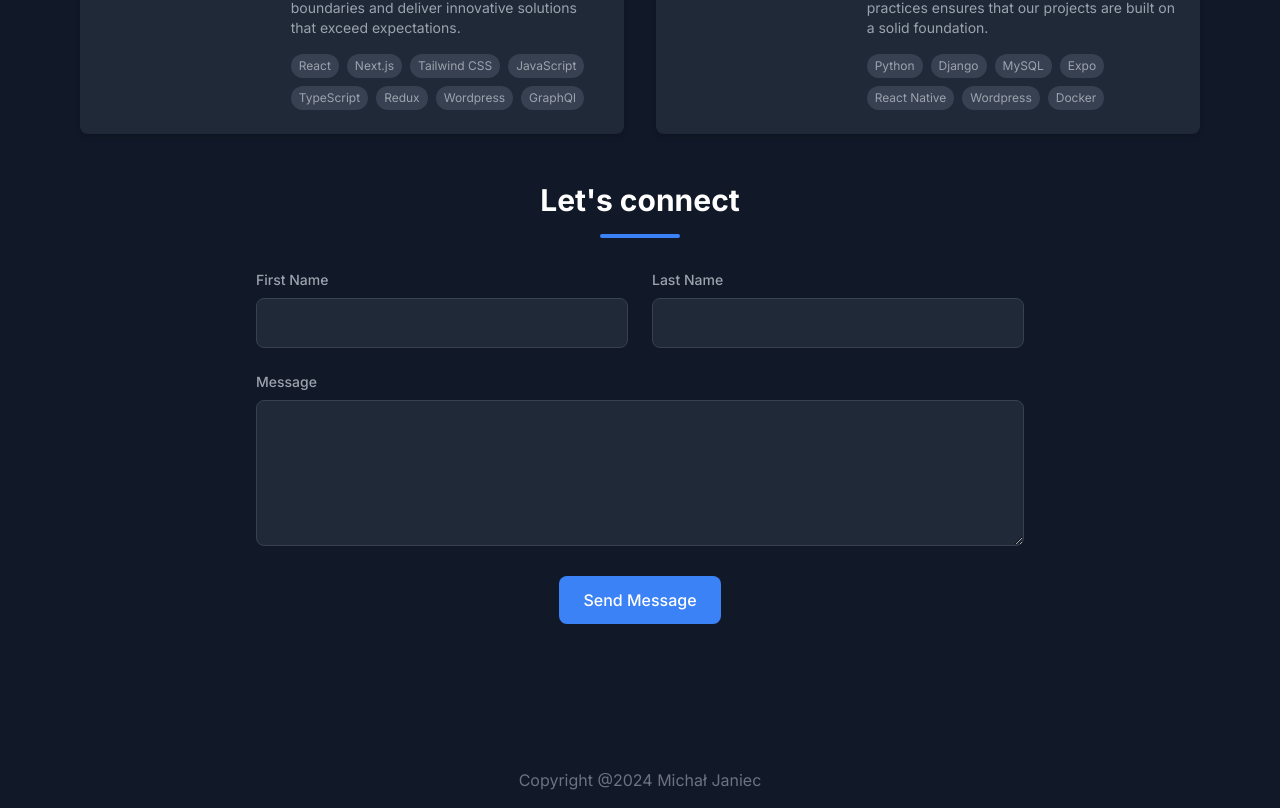
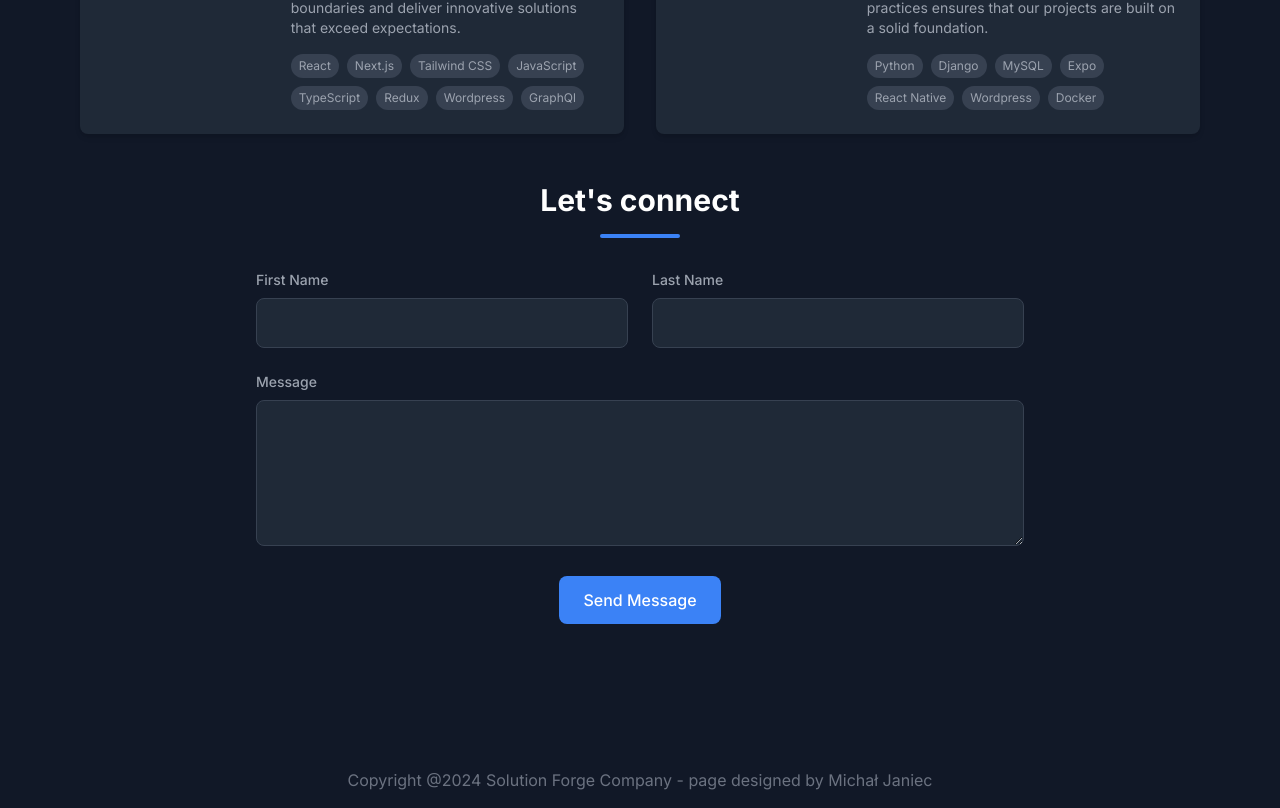
Before and after one commit to JaniecMichal/company-landing-page, a Next.js app: page / in a window 1280 px wide. Shown: the part 4078-4886 px from the top of the page. Built offline with nearby package versions, Linux system fonts and the light colour scheme.

Commit message:
impr footer text

```diff
--- a/src/components/design-system/footer/index.tsx
+++ b/src/components/design-system/footer/index.tsx
@@ -1,3 +1,7 @@
 export const Footer = () => {
-	return <footer className="py-4 text-center text-gray-500">Copyright @2024 Michał Janiec</footer>;
+	return (
+		<footer className="py-4 text-center text-gray-500">
+			Copyright @2024 Solution Forge Company - page designed by Michał Janiec
+		</footer>
+	);
 };
```
